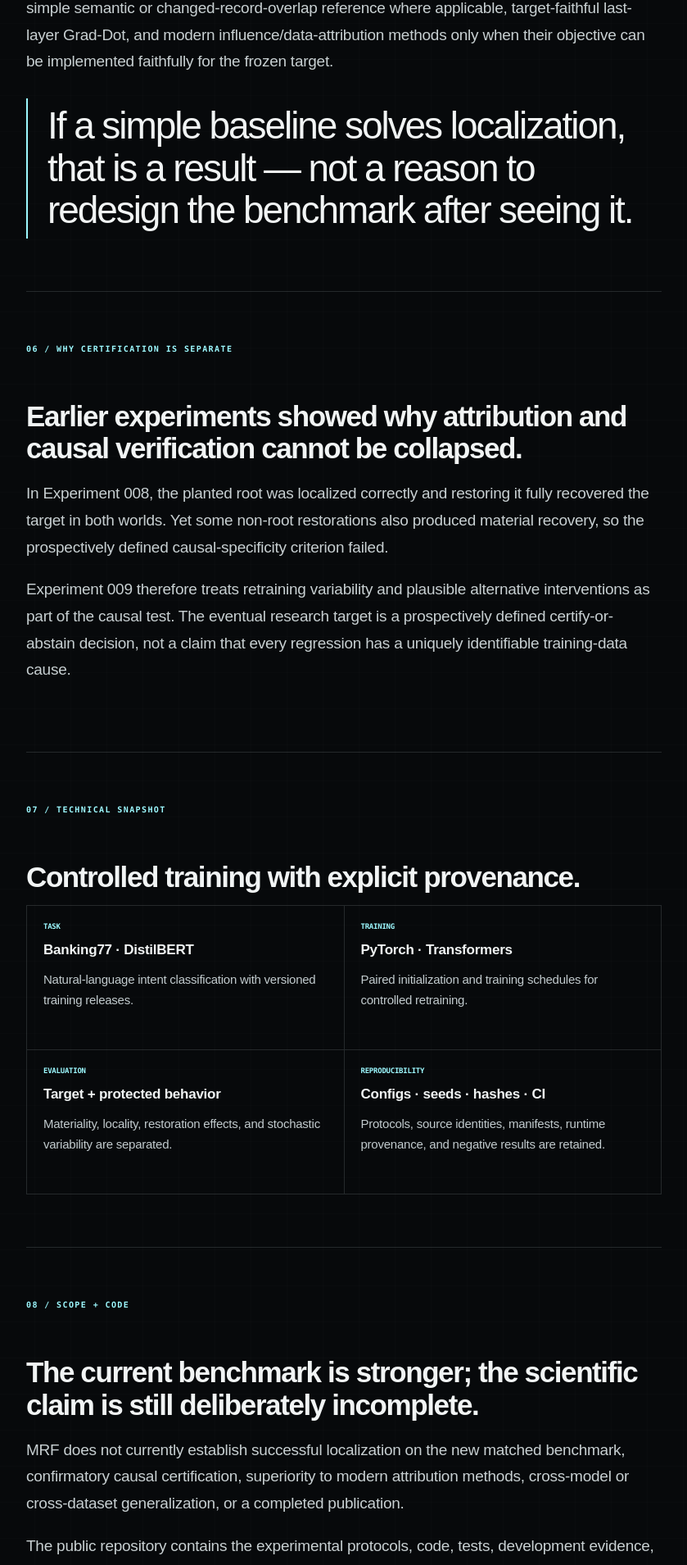
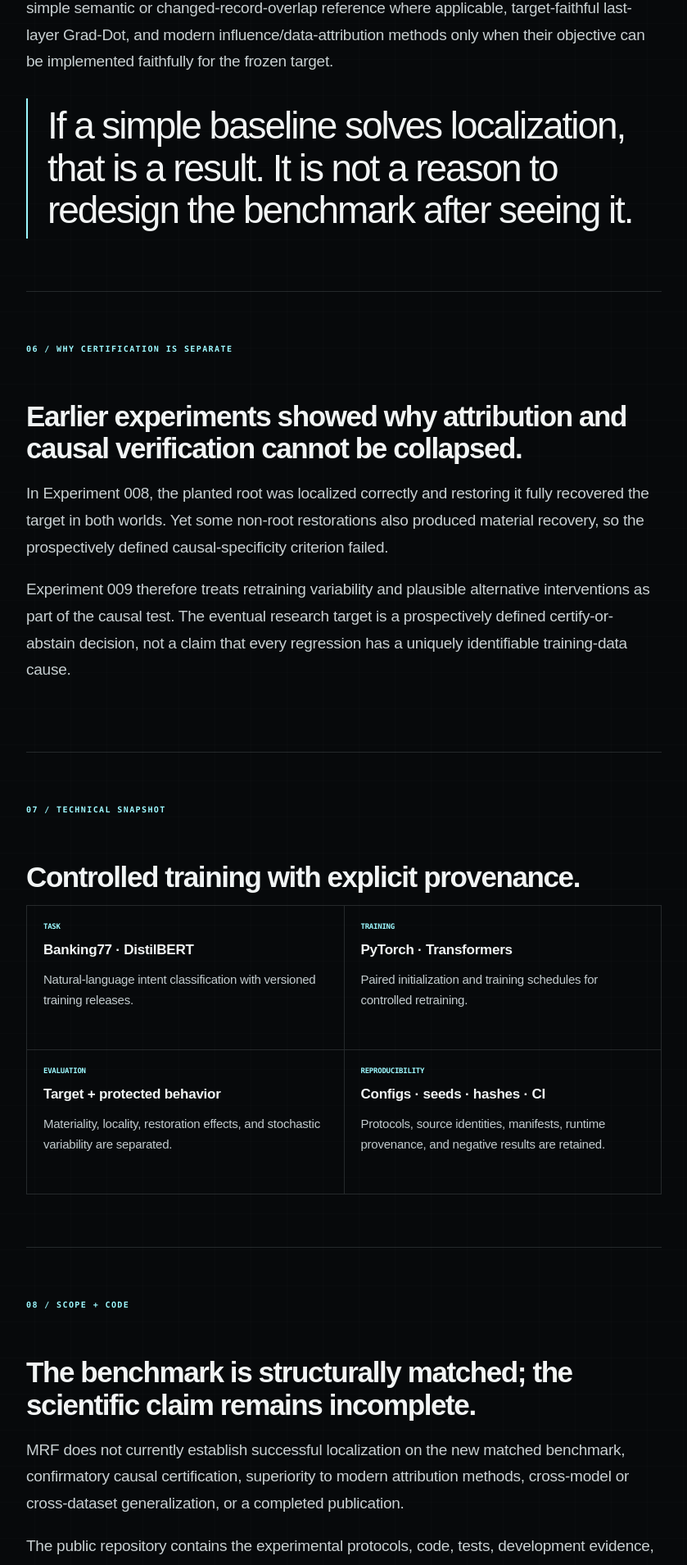
Before and after one commit to Kushrishi/kushrishi.com, a Next.js app: page /research/model-regression-forensics in a window 1280 px wide. Shown: the part 4020-5929 px from the top of the page at 82% size, without its empty margins (398-1237 px from the left). Built offline with nearby package versions, Linux system fonts and the light colour scheme.

Commit message:
Tighten MRF public copy

```diff
--- a/app/research/model-regression-forensics/page.tsx
+++ b/app/research/model-regression-forensics/page.tsx
@@ -160,7 +160,7 @@ export default function ResearchPage() {
               methods only when their objective can be implemented faithfully for the frozen target.
             </p>
             <blockquote>
-              If a simple baseline solves localization, that is a result — not a reason to redesign the benchmark after seeing it.
+              If a simple baseline solves localization, that is a result. It is not a reason to redesign the benchmark after seeing it.
             </blockquote>
           </section>
 
@@ -193,7 +193,7 @@ export default function ResearchPage() {
 
           <section className="research-block" id="scope">
             <div className="research-block-index">08 / SCOPE + CODE</div>
-            <h2>The current benchmark is stronger; the scientific claim is still deliberately incomplete.</h2>
+            <h2>The benchmark is structurally matched; the scientific claim remains incomplete.</h2>
             <p>
               MRF does not currently establish successful localization on the new matched benchmark,
               confirmatory causal certification, superiority to modern attribution methods,
```
